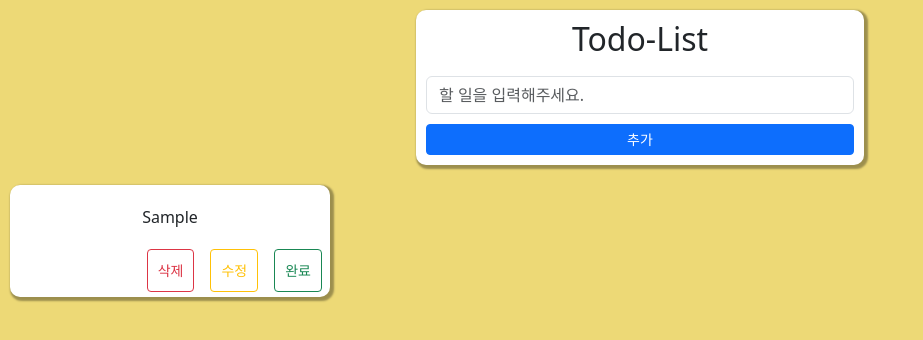
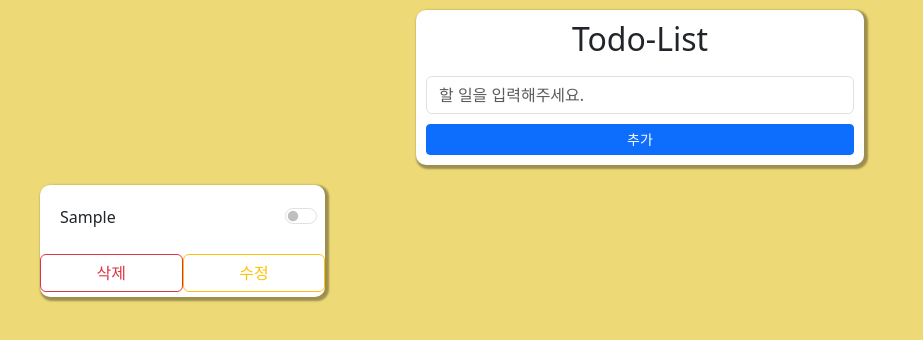
Before and after one commit to hsc03/React-TodoList, a React (Create React App) app: page / in a window 1280 px wide. Both pictures are taken after typing "Sample" into the empty fields and a click on the button "추가". Shown: the top 340 px of the page, without its empty margins (0-923 px from the left). Built offline with nearby package versions, Linux system fonts and the light colour scheme.

Commit message:
Changed TodoItem structure & Added completion button feature

```diff
--- a/src/components/TodoItem.js
+++ b/src/components/TodoItem.js
@@ -1,17 +1,39 @@
-import React from "react";
+import React, { useState } from "react";
 import '../styles/TodoItem.css';
-import { Button } from 'react-bootstrap';
+import { Button, Form } from 'react-bootstrap';
 
 const TodoItem = ({ inputValue }) => {
+    const [isCompleted, setIsCompleted] = useState(false);
+
+    const handleCompleteChange = (e) => {
+        setIsCompleted(e.currentTarget.checked);
+    };
+
+    const handleDelete = () => {
+        alert("삭제됩니다.(구현x)");
+    }
+
+    const handleEdit = () => {
+        alert("수정됩니다.(구현 x)");
+    }
+
     return (
-        <div className="itemContainer">
-            <div className="text">
-                <span>{inputValue}</span>
+        <div className="itemContainer"style={{ backgroundColor : isCompleted ? 'grey' : 'white'}}>
+            <div className="itemTop">
+                <div className="text">
+                    <span>{inputValue}</span>
+                </div>
+                <Form.Check
+                    type="switch"
+                    id={`complete-switch-${inputValue}`}
+                    label=""
+                    checked={isCompleted}
+                    onChange={handleCompleteChange}
+                />
             </div>
-            <div className="buttons">
-                <Button variant="outline-danger" size="sm">삭제</Button>
-                <Button variant="outline-warning" size="sm">수정</Button>
-                <Button variant="outline-success" size="sm">완료</Button>
+            <div className="itemBottom">
+                <Button variant="outline-danger" onClick={handleDelete}>삭제</Button>
+                <Button variant="outline-warning" disabled={isCompleted} onClick={handleEdit}>수정</Button>
             </div>
         </div>
     );
--- a/src/styles/TodoItem.css
+++ b/src/styles/TodoItem.css
@@ -1,5 +1,5 @@
 .itemContainer {
-    width: 25%;
+    width: 23%;
     height: 7rem;
     background-color: white;
     box-shadow: 2px 2px 2px 2px rgba(0, 0, 0, 0.342) ;
@@ -7,19 +7,28 @@
     text-align: center;
     margin-left: 10px;
     margin-top: 30px;
+    display: flex;
+    flex-direction: column;
+    justify-content: space-between;
+}
 
+.itemTop {
+    display: flex;
+    justify-content: space-between;
+    align-items: center;
+}
+
+.itemBottom {
+    margin-bottom: 5px;
+    display: flex;
+    justify-content: space-around;
+}
+
+.itemBottom Button {
+    width: 150px;
+    justify-content: space-around;
 }
 
 .text {
     padding: 20px;
 }
-
-.buttons {
-    justify-content: flex-end;
-    display: flex;
-}
-
-.buttons button {
-    padding: 10px;
-    margin: 0 8px;
-}
--- a/src/styles/TodoList.css
+++ b/src/styles/TodoList.css
@@ -1,5 +1,8 @@
 .todoListContainer {
     display: flex;
-    flex-direction: row;
+    justify-content: flex-start;
     flex-wrap: wrap;
+    gap: 23px;
+    padding: 0 10px;
+    margin-left: 20px;
 }
```
